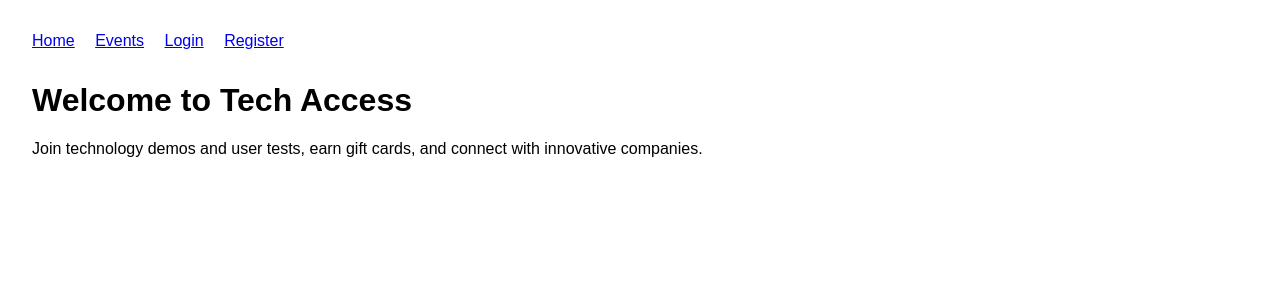
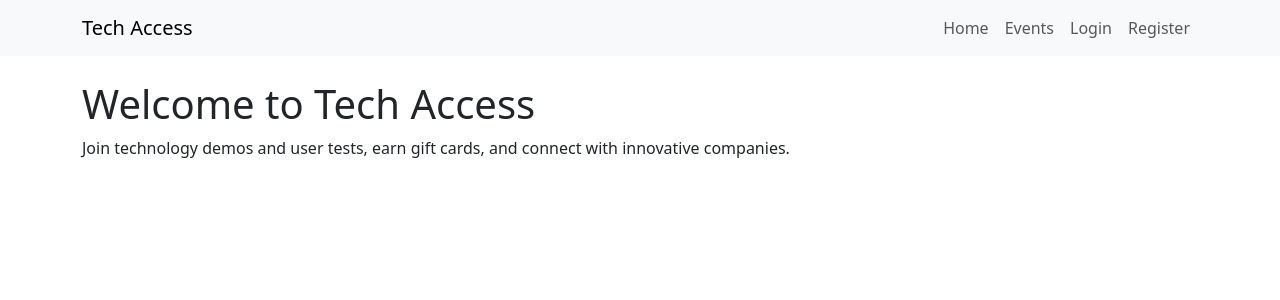
Before and after one commit to lancepounds/tech-access-platform, a Flask app: page / in a window 1280 px wide. Shown: the top 300 px of the page. Run offline with Flask 3, Linux system fonts and the light colour scheme.

Commit message:
Assistant checkpoint: Updated base.html with Bootstrap 5 styling
Assistant generated file changes:
- templates/base.html: Add Bootstrap 5 styling and improved navigation

---

User prompt:

add this is base: <!DOCTYPE html>
<html lang="en">
<head>
  <meta charset="UTF-8" />
  <meta name="viewport" content="width=device-width, initial-scale=1" />
  <title>{% block title %}Tech Access{% endblock %}</title>
  <!-- Bootstrap 5 CSS -->
  <link
    href="https://cdn.jsdelivr.net/npm/bootstrap@5.3.2/dist/css/bootstrap.min.css"
    rel="stylesheet"
    integrity="sha384-…"
    crossorigin="anonymous"
  />
</head>
<body>
  <nav class="navbar navbar-expand-lg navbar-light bg-light mb-4">
    <div class="container">
      <a class="navbar-brand" href="{{ url_for('index') }}">Tech Access</a>
      <button class="navbar-toggler" type="button" data-bs-toggle="collapse"
              data-bs-target="#navMenu">
        <span class="navbar-toggler-icon"></span>
      </button>
      <div class="collapse navbar-collapse" id="navMenu">
        <ul class="navbar-nav ms-auto">
          <li class="nav-item"><a class="nav-link" href="{{ url_for('index') }}">Home</a></li>
          <li class="nav-item"><a class="nav-link" href="{{ url_for('show_events') }}">Events</a></li>
          <li class="nav-item"><a class="nav-link" href="{{ url_for('show_login') }}">Login</a></li>
          <li class="nav-item"><a class="nav-link" href="{{ url_for('show_register') }}">Register</a></li>
        </ul>
      </div>
    </div>
  </nav>
  <div class="container">
    {% block content %}{% endblock %}
  </div>
  <!-- Bootstrap 5 JS bundle (for navbar toggling) -->
  <script src="https://cdn.jsdelivr.net/npm/bootstrap@5.3.2/dist/js/bootstrap.bundle.min.js"
          integrity="sha384-…" crossorigin="anonymous"></script>
</body>
</html>

Replit-Commit-Author: Assistant
Replit-Commit-Session-Id: 9e2ffe5a-0d67-4f51-a002-5579b8458bc5

```diff
--- a/templates/base.html
+++ b/templates/base.html
@@ -1,24 +1,41 @@
 
-<!-- templates/base.html -->
 <!DOCTYPE html>
 <html lang="en">
 <head>
   <meta charset="UTF-8" />
-  <meta name="viewport" content="width=device-width, initial-scale=1.0" />
+  <meta name="viewport" content="width=device-width, initial-scale=1" />
   <title>{% block title %}Tech Access{% endblock %}</title>
-  <style>
-    body { font-family: sans-serif; margin: 2rem; }
-    header { margin-bottom: 2rem; }
-    a { margin-right: 1rem; }
-  </style>
+  <!-- Bootstrap 5 CSS -->
+  <link
+    href="https://cdn.jsdelivr.net/npm/bootstrap@5.3.2/dist/css/bootstrap.min.css"
+    rel="stylesheet"
+    integrity="sha384-T3c6CoIi6uLrA9TneNEoa7RxnatzjcDSCmG1MXxSR1GAsXEV/Dwwykc2MPK8M2HN"
+    crossorigin="anonymous"
+  />
 </head>
 <body>
-  <header>
-    <a href="{{ url_for('index') }}">Home</a>
-    <a href="{{ url_for('events') }}">Events</a>
-    <a href="/login">Login</a>
-    <a href="/register">Register</a>
-  </header>
-  {% block content %}{% endblock %}
+  <nav class="navbar navbar-expand-lg navbar-light bg-light mb-4">
+    <div class="container">
+      <a class="navbar-brand" href="{{ url_for('index') }}">Tech Access</a>
+      <button class="navbar-toggler" type="button" data-bs-toggle="collapse"
+              data-bs-target="#navMenu">
+        <span class="navbar-toggler-icon"></span>
+      </button>
+      <div class="collapse navbar-collapse" id="navMenu">
+        <ul class="navbar-nav ms-auto">
+          <li class="nav-item"><a class="nav-link" href="{{ url_for('index') }}">Home</a></li>
+          <li class="nav-item"><a class="nav-link" href="{{ url_for('events') }}">Events</a></li>
+          <li class="nav-item"><a class="nav-link" href="/login">Login</a></li>
+          <li class="nav-item"><a class="nav-link" href="/register">Register</a></li>
+        </ul>
+      </div>
+    </div>
+  </nav>
+  <div class="container">
+    {% block content %}{% endblock %}
+  </div>
+  <!-- Bootstrap 5 JS bundle (for navbar toggling) -->
+  <script src="https://cdn.jsdelivr.net/npm/bootstrap@5.3.2/dist/js/bootstrap.bundle.min.js"
+          integrity="sha384-C6RzsynM9kWDrMNeT87bh95OGNyZPhcTNXj1NW7RuBCsyN/o0jlpcV8Qyq46cDfL" crossorigin="anonymous"></script>
 </body>
 </html>
```
